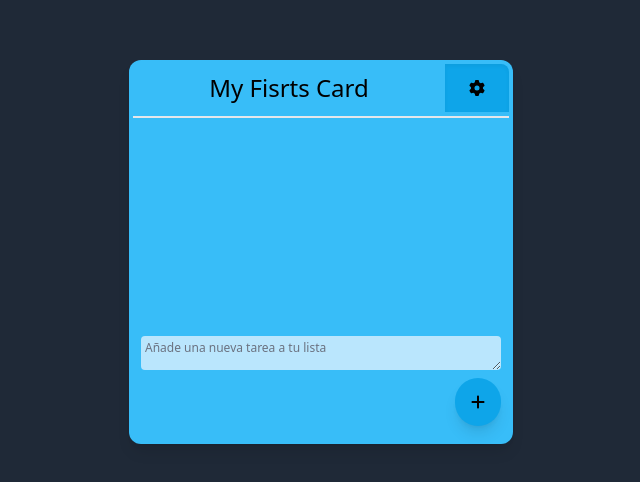
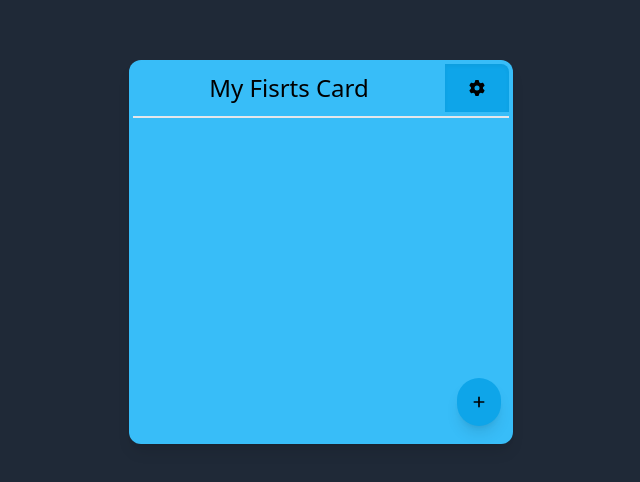
Before and after one commit to FelipeAlvarado01/NoteTasks, a React (Vite) app: page / in a window 1280 px wide. Shown: the part 148-630 px from the top of the page, without its empty margins (319-959 px from the left). Built offline with nearby package versions, Linux system fonts and the light colour scheme.

Commit message:
se agregan los botones para que el usuario decida cuando agregar una tarea

```diff
--- a/src/components/CardTask.jsx
+++ b/src/components/CardTask.jsx
@@ -1,5 +1,10 @@
 import { FontAwesomeIcon } from "@fortawesome/react-fontawesome";
-import { faGear, faPlus } from "@fortawesome/free-solid-svg-icons"; // Importa el icono necesario
+import {
+  faGear,
+  faPlus,
+  faXmark,
+  faCheck,
+} from "@fortawesome/free-solid-svg-icons"; // Importa el icono necesario
 import { useState } from "react";
 
 import TaskComponents from "./TaskComponets";
@@ -8,6 +13,7 @@ let nextId = 1;
 function CardTask({ cardTaskName }) {
   const [noteTask, setNoteTask] = useState("");
   const [tasks, setTasks] = useState([]);
+  const [showTextarea, setShowTextarea] = useState(false);
 
   const inputValue = (e) => {
     setNoteTask(e.target.value);
@@ -15,6 +21,10 @@ function CardTask({ cardTaskName }) {
 
   const addTask = () => {
     setTasks([...tasks, { id: nextId++, noteTask: noteTask }]);
+  };
+
+  const showTextareaClick = () => {
+    setShowTextarea(!showTextarea);
   };
 
   return (
@@ -48,14 +58,49 @@ function CardTask({ cardTaskName }) {
               />
             ))}
           </ul>
-          <TextareaTasks inputValue={inputValue} />
+
+          <div>
+            {showTextarea ? (
+              <textarea
+                type="text"
+                placeholder="Añade una nueva tarea a tu lista"
+                onChange={inputValue}
+                required
+                className="block w-full bg-sky-200 white	rounded p-1 text-xs text-zinc-800 placeholder-gray-500	focus:outline-none focus:ring-2 focus:ring-blue-500 focus:border-blue-500 "
+              />
+            ) : (
+              ""
+            )}
+          </div>
+
           {/* Botón para adicionar tareas */}
 
-          <div onClick={addTask} className="flex flex-roñw justify-end">
-            <FontAwesomeIcon
-              icon={faPlus}
-              className="cursor-pointer justify-end bg-sky-500 rounded-full shadow-lg p-4  max-w-10"
-            />
+          <div className="flex flex-row justify-between ">
+            <div>
+              {showTextarea ? (
+                <button
+                  onClick={showTextareaClick}
+                  className="flex justify-center bg-sky-700 rounded-full shadow-lg p-4"
+                >
+                  <FontAwesomeIcon icon={faXmark} className="max-w-3" />
+                </button>
+              ) : (
+                ""
+              )}
+            </div>
+            <div>
+              <button
+                onClick={showTextarea ? addTask : showTextareaClick}
+                className={`flex justify-center rounded-full shadow-lg p-4  ${
+                  showTextarea ? "bg-sky-600	" : "bg-sky-500"
+                }`}
+              >
+                <FontAwesomeIcon
+                  icon={showTextarea ? faCheck : faPlus}
+                  className="max-w-3"
+                />
+              </button>
+            </div>
           </div>
         </main>
       </figure>
@@ -70,7 +115,7 @@ function TextareaTasks(inputValue) {
       placeholder="Añade una nueva tarea a tu lista"
       onChange={inputValue}
       required
-      className="block bg-sky-200 white	rounded p-1 text-xs text-zinc-800 placeholder-gray-500	focus:outline-none focus:ring-2 focus:ring-blue-500 focus:border-blue-500 focus:text-sm"
+      className="block w-full bg-sky-200 white	rounded p-1 text-xs text-zinc-800 placeholder-gray-500	focus:outline-none focus:ring-2 focus:ring-blue-500 focus:border-blue-500 "
     />
   );
 }
```
Also changed, not shown: 2 other files (tests, documents, lock files or other folders).
